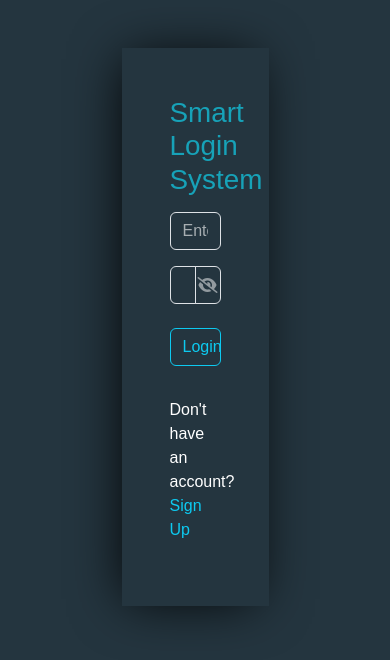
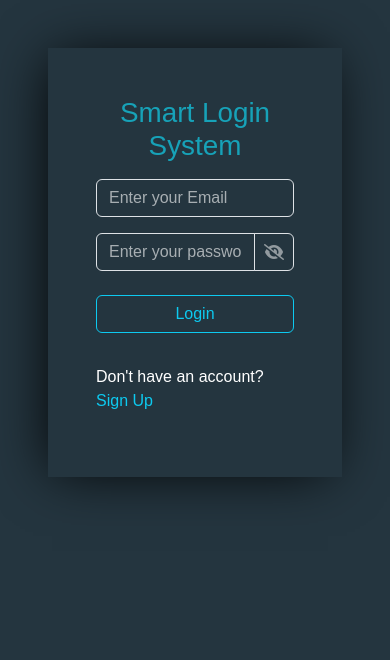
Before and after one commit to MayarMuhammad/Login-Form, a plain HTML site: page index.html in a window 390 px wide. Drawn offline with Linux system fonts and the light colour scheme.

Commit message:
second commit

```diff
--- a/css/style.css
+++ b/css/style.css
@@ -4,6 +4,8 @@ body {
   background-color: #24353f;
 }
 .box {
+  width: 50%;
+  margin: auto;
   box-shadow: -5px 2px 54px -9px rgb(0 0 0);
 }
 h1 {
@@ -62,12 +64,18 @@ input {
   content: "✖";
   padding-right: 10px;
 }
-.boxShadow{
+.boxShadow {
   box-shadow: -5px 2px 54px -9px rgb(0 0 0);
 }
-.input-group-text{
+.input-group-text {
   width: 40px;
 }
-.input-group-text:hover{
+.input-group-text:hover {
   cursor: pointer;
 }
+
+@media screen and (max-width: 1200px) {
+  .box {
+    width: 100%;
+  }
+}
--- a/index.html
+++ b/index.html
@@ -13,7 +13,7 @@
 
 <body>
   <main class="p-5 signin">
-    <div class="container w-50 m-auto p-5 box">
+    <div class="container p-5 box">
       <h1 class="mb-3 text-center">Smart Login System</h1>
       <div>
         <div class="mb-3">
```
Also changed, not shown: signup.html (+1 -1 lines), js/login.js (line endings or trailing spaces).
